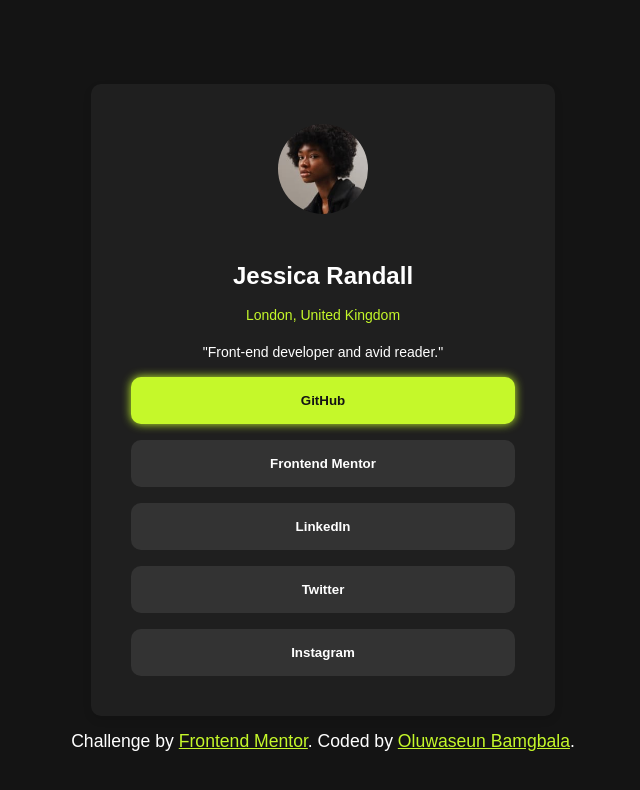
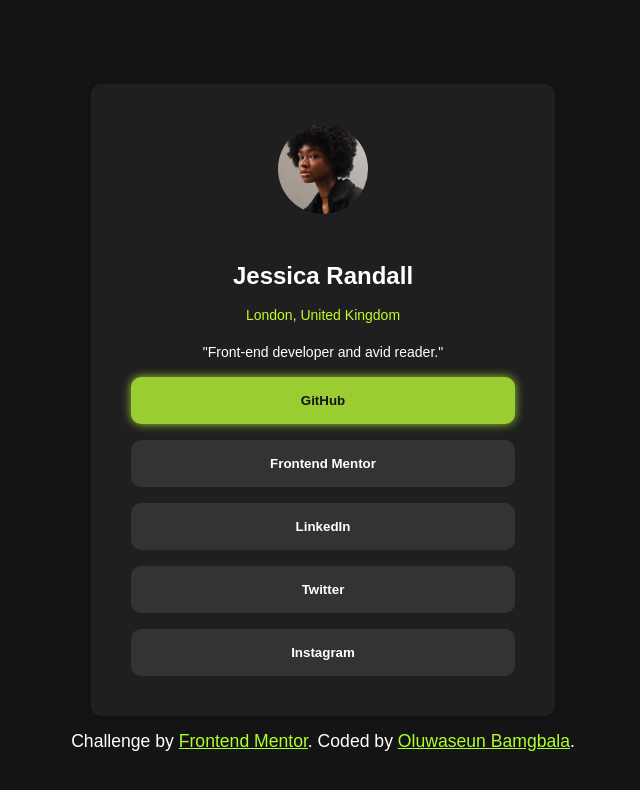
Before and after one commit to charly-codes1/social-links-page, a plain HTML site: page index.html in a window 1280 px wide. In both pictures the pointer is over the button "GitHub". Shown: the whole page, without its empty margins (317-957 px from the left). Drawn offline with Linux system fonts and the light colour scheme.

Commit message:
add new feature

```diff
--- a/css/style.css
+++ b/css/style.css
@@ -68,9 +68,9 @@ body {
     }
 
     .columns button:hover {
-    background-color: #c5f82a;
+    background-color: yellowgreen;
     color: #141414;
-    box-shadow: 0 0 10px #c5f82a;
+    box-shadow: 0 0 10px yellowgreen;
     }
 
     /* Responsive Adjustments */
@@ -98,5 +98,5 @@ body {
     }
 
     .attribution a {
-        color: #c5f82a;
+        color:greenyellow
     }
```
Also changed, not shown: assets/images/screenshot.jpg.
